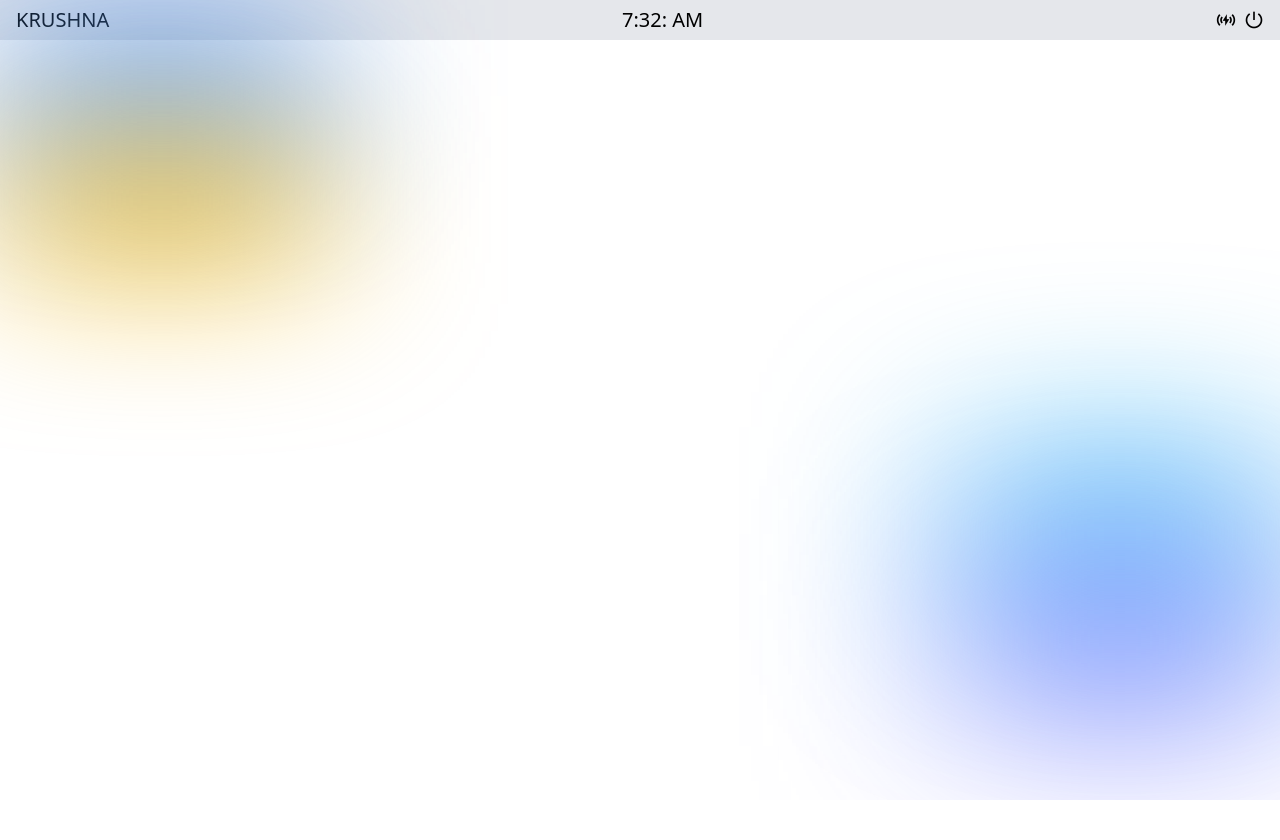
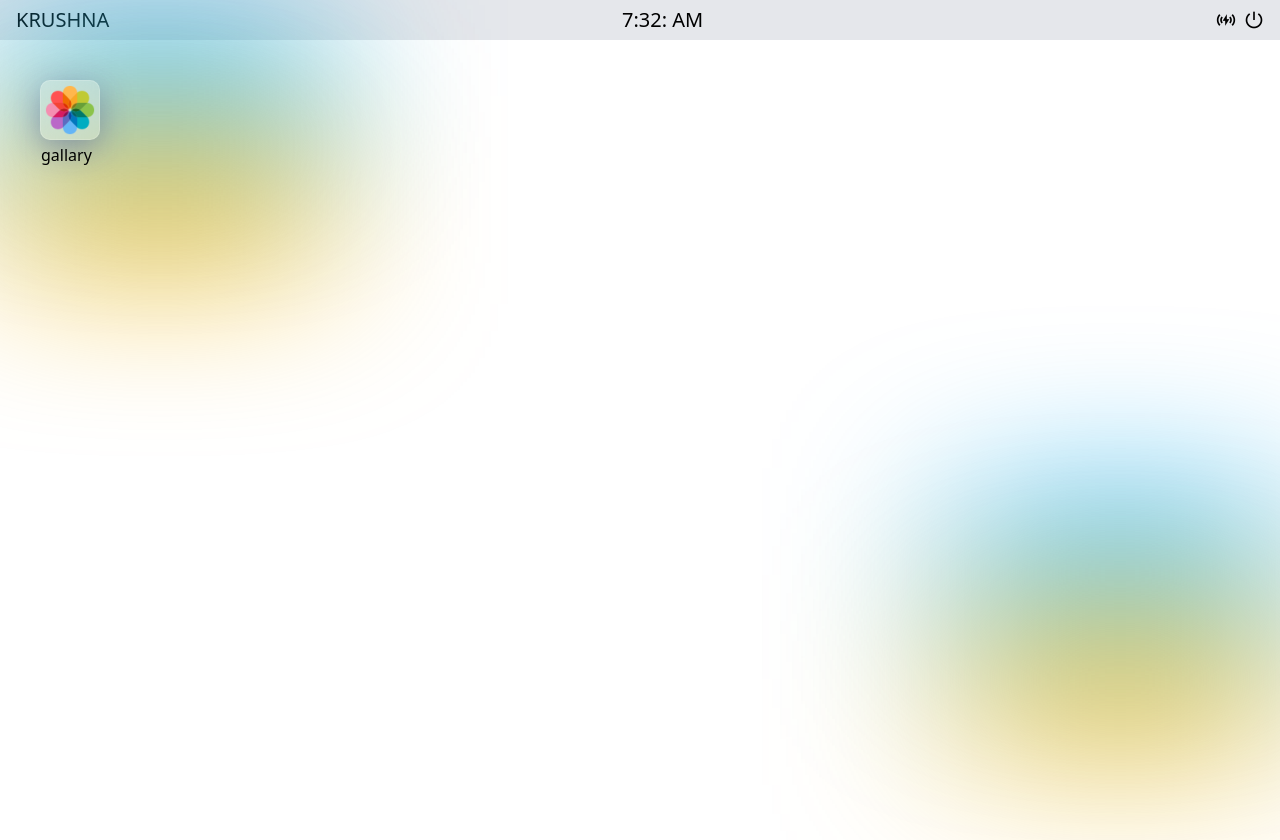
Before and after one commit to KrushnaX0X0/next-portfolio, a Next.js app: page /screen in a window 1280 px wide. Before the commit the page ends 800 px from the top, so only its background shows below. Built offline with nearby package versions, Linux system fonts and the light colour scheme.

Commit message:
open gallary page

```diff
--- /dev/null
+++ b/app/lib/data.js
@@ -0,0 +1,15 @@
+const information = [
+    {
+        app_name :"gallary",
+        photo : [
+            {
+                url: "abc",
+                description :"this is a photo",
+
+            }
+        ],
+
+    }
+]
+
+export default information;
--- a/app/screen/page.js
+++ b/app/screen/page.js
@@ -1,26 +1,31 @@
 import React from 'react'
 import Navbar from '@/components/Navbar'
 import Shdows from '@/components/Shdows'
+import information from '../lib/data'
+import Gallary from '@/components/Gallary'
 
-function page() {
+function Page() {
   return (
-    <div>
-        <div className="h-screen w-screen overflow-hidden">
-        <Navbar/>
-        </div>
-        <div className="w-80 h-80 absolute top-10 left-0 ">
-            <Shdows color1="blue" color2="yellow" intencity={85} />
-        </div>
+    <div className="relative">
+      <Navbar />
 
-         <div className="w-80 h-80 absolute bottom-0 right-0 ">
-            <Shdows color1="sky" color2="indigo" intencity={100} />
-        </div>
+      <div className="w-80 h-80 absolute top-10 left-0">
+        <Shdows color1="sky" color2="yellow" intencity={85} />
+      </div>
 
+      <div className="w-80 h-80 absolute bottom-0 right-0">
+        <Shdows color1="sky" color2="yellow" intencity={90} />
+      </div>
 
-
-
+      <div>
+       {
+             information.map((info,index)=>(
+                  info.app_name == "gallary" ? <Gallary key={index} info={info}/> : null
+             ))
+         }
+      </div>
     </div>
   )
 }
 
-export default page
+export default Page;
--- /dev/null
+++ b/components/Gallary.jsx
@@ -0,0 +1,28 @@
+"use client"
+import React, { useState } from 'react'
+import Style from "@/style/main.module.css"
+import img from '@/assets/gallary.png'
+import Gallaryopner from './Gallaryopner'
+
+function Gallary({ info }) {
+    const [openerGallary, setOpenerGallary] = useState(false)
+
+    return (
+        <div className=' h-screen w-screen flex  p-10' >
+            <div className={`${Style.glass} w-15 h-15 absolute bg-blue-200`}>
+              <img src={img.src} alt="gallary" className='w-full h-full cursor-pointer' onClick={()=>setOpenerGallary(true)} />
+              <p className='mt-1'>{info.app_name}</p>
+            </div>
+
+            <div>
+               {
+                openerGallary ? <Gallaryopner  setOpenerGallary={setOpenerGallary}/> : null
+               }
+
+            </div>
+
+        </div>
+    )
+}
+
+export default Gallary;
--- /dev/null
+++ b/components/Gallaryopner.jsx
@@ -0,0 +1,19 @@
+import React from 'react'
+import Style from "@/style/main.module.css"
+
+function Gallaryopner({setOpenerGallary}) {
+  const handleClick = () => {
+    setOpenerGallary(false)
+  }
+  return (
+
+    <div className={`${Style.glass} h-[90vh] w-[95vw] absolute top-7 `}>
+
+        <span className='absolute right-0 top-0 '><i className="ri-close-fill text-2xl p-1 cursor-pointer" onClick={handleClick}></i></span>
+    </div>
+
+
+  )
+}
+
+export default Gallaryopner
--- a/style/main.module.css
+++ b/style/main.module.css
@@ -1,3 +1,12 @@
 .shdowmaker{
     filter: blur(200px);
 }
+
+.glass{
+    background: rgba( 255, 255, 255, 0.25 );
+box-shadow: 0 8px 32px 0 rgba( 31, 38, 135, 0.37 );
+backdrop-filter: blur( 20px );
+-webkit-backdrop-filter: blur( 20px );
+border-radius: 10px;
+border: 1px solid rgba( 255, 255, 255, 0.18 );
+}
```
Also changed, not shown: assets/gallary.png (added).
